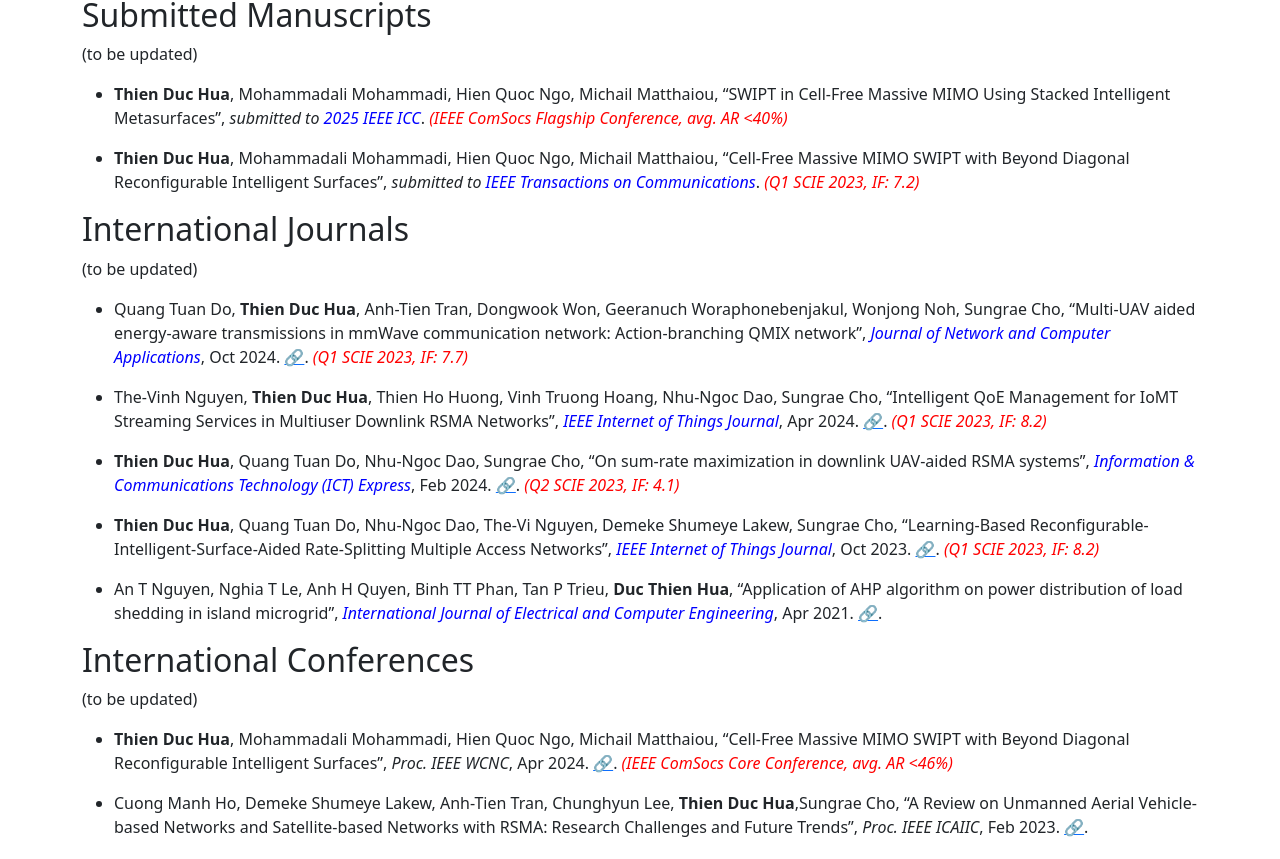
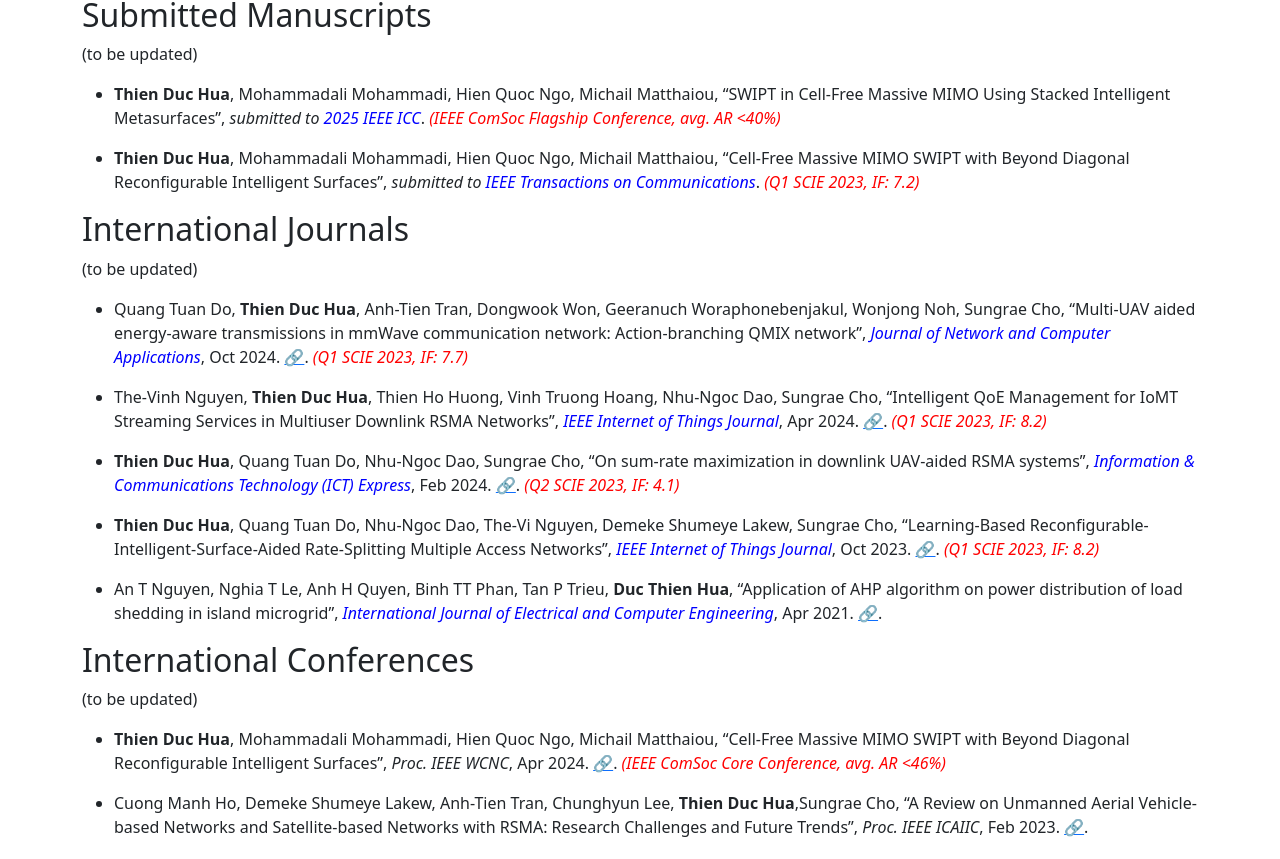
Before and after one commit to thienduchua/thienduchua.github.io, a Jekyll site: the page built from publications.md, in a window 1280 px wide. Shown: the part 140-999 px from the top of the page. Built offline with Jekyll 4.4.1, drawn with Linux system fonts in a browser that asks for light colours.

Commit message:
Update publications.md

```diff
--- a/publications.md
+++ b/publications.md
@@ -8,7 +8,7 @@ title: Publications
 ## Submitted Manuscripts
 (to be updated)
 - **Thien Duc Hua**, Mohammadali Mohammadi, Hien Quoc Ngo, Michail Matthaiou, "SWIPT in Cell-Free Massive MIMO Using Stacked Intelligent Metasurfaces", *submitted to <span style="color: blue;">2025 IEEE ICC</span>*.
-  *<span style="color: red;">(IEEE ComSocs Flagship Conference, avg. AR <40%)</span>*
+  *<span style="color: red;">(IEEE ComSoc Flagship Conference, avg. AR <40%)</span>*
 
 - **Thien Duc Hua**, Mohammadali Mohammadi, Hien Quoc Ngo, Michail Matthaiou, "Cell-Free Massive MIMO SWIPT with Beyond Diagonal Reconfigurable Intelligent Surfaces", *submitted to <span style="color: blue;">IEEE Transactions on Communications</span>*.
   *<span style="color: red;">(Q1 SCIE 2023, IF: 7.2)</span>*
@@ -46,7 +46,7 @@ title: Publications
 ## International Conferences
 (to be updated)
 - **Thien Duc Hua**, Mohammadali Mohammadi, Hien Quoc Ngo, Michail Matthaiou, "Cell-Free Massive MIMO SWIPT with Beyond Diagonal Reconfigurable Intelligent Surfaces", *Proc. IEEE WCNC*, Apr 2024. [🔗](https://arxiv.org/abs/2402.00646).
-  *<span style="color: red;">(IEEE ComSocs Core Conference, avg. AR <46%)</span>*
+  *<span style="color: red;">(IEEE ComSoc Core Conference, avg. AR <46%)</span>*
 
 - Cuong Manh Ho, Demeke Shumeye Lakew, Anh-Tien Tran, Chunghyun Lee, **Thien Duc Hua**,Sungrae Cho, "A Review on Unmanned Aerial Vehicle-based Networks and Satellite-based Networks with RSMA: Research Challenges and Future Trends", *Proc. IEEE ICAIIC*, Feb 2023. [🔗](https://www.researchgate.net/publication/369495670_A_Review_on_Unmanned_Aerial_Vehicle-based_Networks_and_Satellite-based_Networks_with_RSMA_Research_Challenges_and_Future_Trends).
 
```
